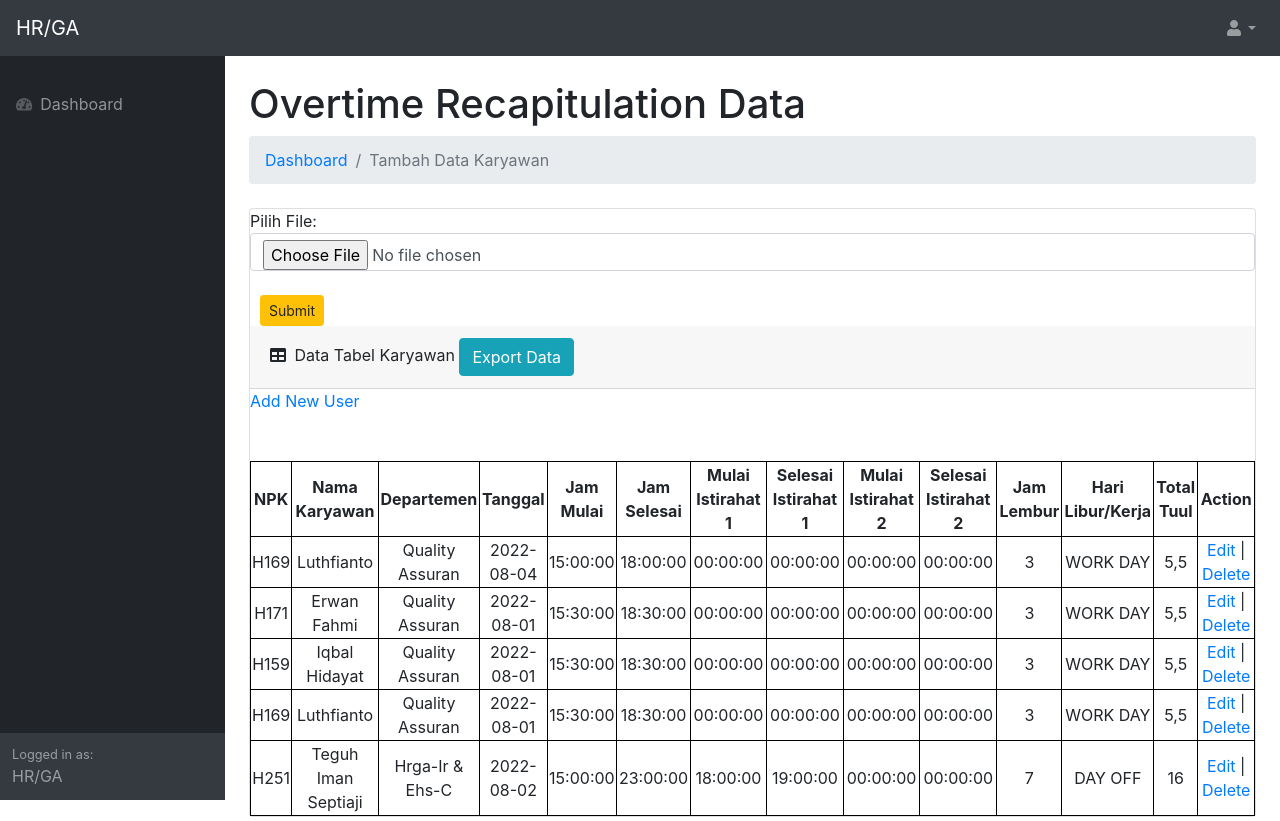
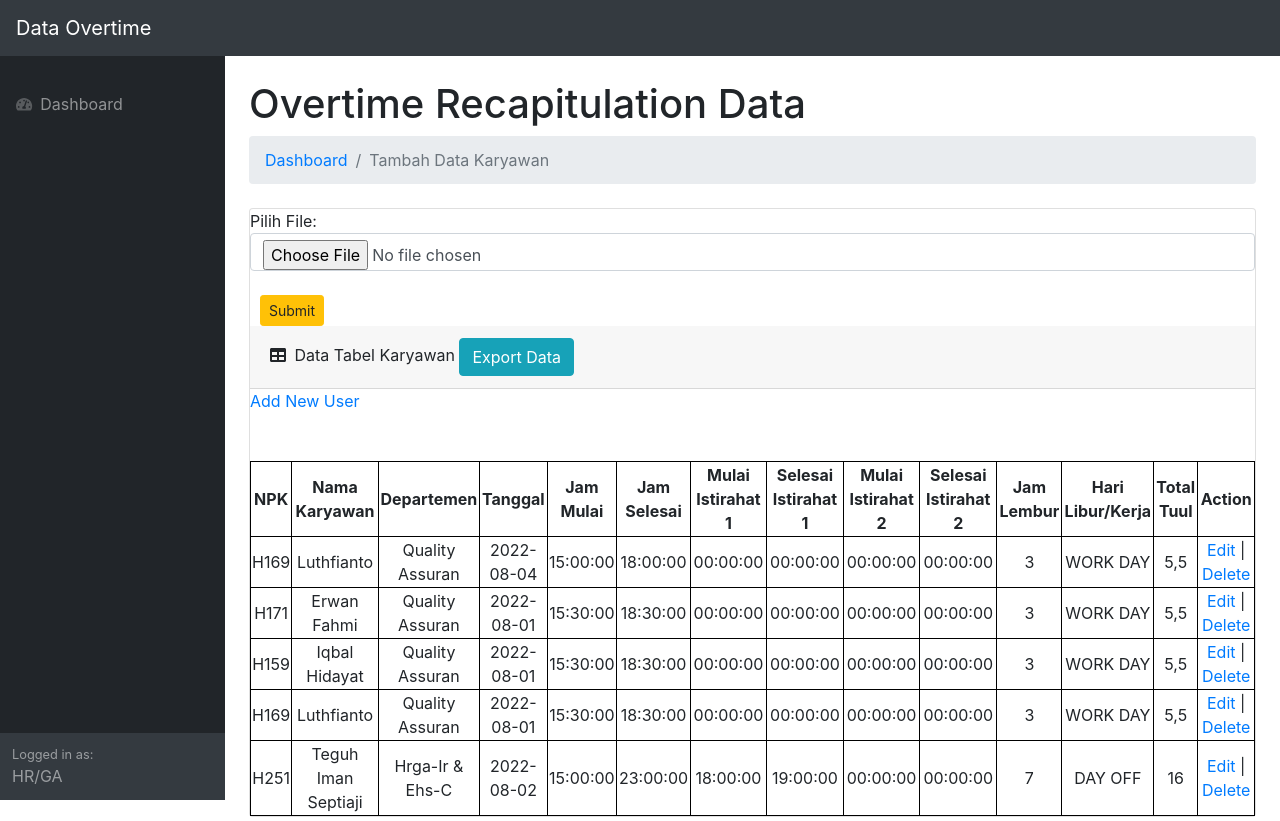
Before and after one commit to SalmaLeila123/Project, a PHP site: page /halaman.php in a window 1280 px wide. Run offline with PHP 8.4, Linux system fonts and the light colour scheme; data comes from the database, SQL or seed files in the repository; some libraries are stand-ins or nearby versions.

Commit message:
Update halaman.php

```diff
--- a/overtimehr/halaman.php
+++ b/overtimehr/halaman.php
@@ -88,7 +88,7 @@
 </head>
 <body class="sb-nav-fixed">
     <nav class="sb-topnav navbar navbar-expand navbar-dark bg-dark">
-        <a class="navbar-brand" href="index.html">HR/GA</a>
+        <a class="navbar-brand" href="index.html">Data Overtime</a>
 
         <!-- Navbar Search-->
         <form class="d-none d-md-inline-block form-inline ml-auto mr-0 mr-md-3 my-2 my-md-0">
@@ -96,12 +96,7 @@
         <!-- Navbar-->
         <ul class="navbar-nav ml-auto ml-md-0">
             <li class="nav-item dropdown">
-                <a class="nav-link dropdown-toggle" id="userDropdown" href="#" role="button" data-toggle="dropdown" aria-haspopup="true" aria-expanded="false"><i class="fas fa-user fa-fw"></i></a>
-                <div class="dropdown-menu dropdown-menu-right" aria-labelledby="userDropdown">
 
-
-                    <a class="dropdown-item" href="logout.php">Logout</a>
-                </div>
             </li>
         </ul>
     </nav>
@@ -115,15 +110,11 @@
                             <div class="sb-nav-link-icon"><i class="fas fa-tachometer-alt"></i></div>
                             Dashboard
                         </a>
-
-
-
                         <div class="collapse" id="collapseLayouts" aria-labelledby="headingOne" data-parent="#sidenavAccordion">
                             <nav class="sb-sidenav-menu-nested nav">
                                 <a class="nav-link" href="tambahdata.php">Tambah Data Karyawan</a>
                             </nav>
                         </div>
-
                     </div>
                 </div>
                 <div class="sb-sidenav-footer">
@@ -198,5 +189,5 @@
     }
     ?>
     </table>
-
+</body>
 </html>
```
